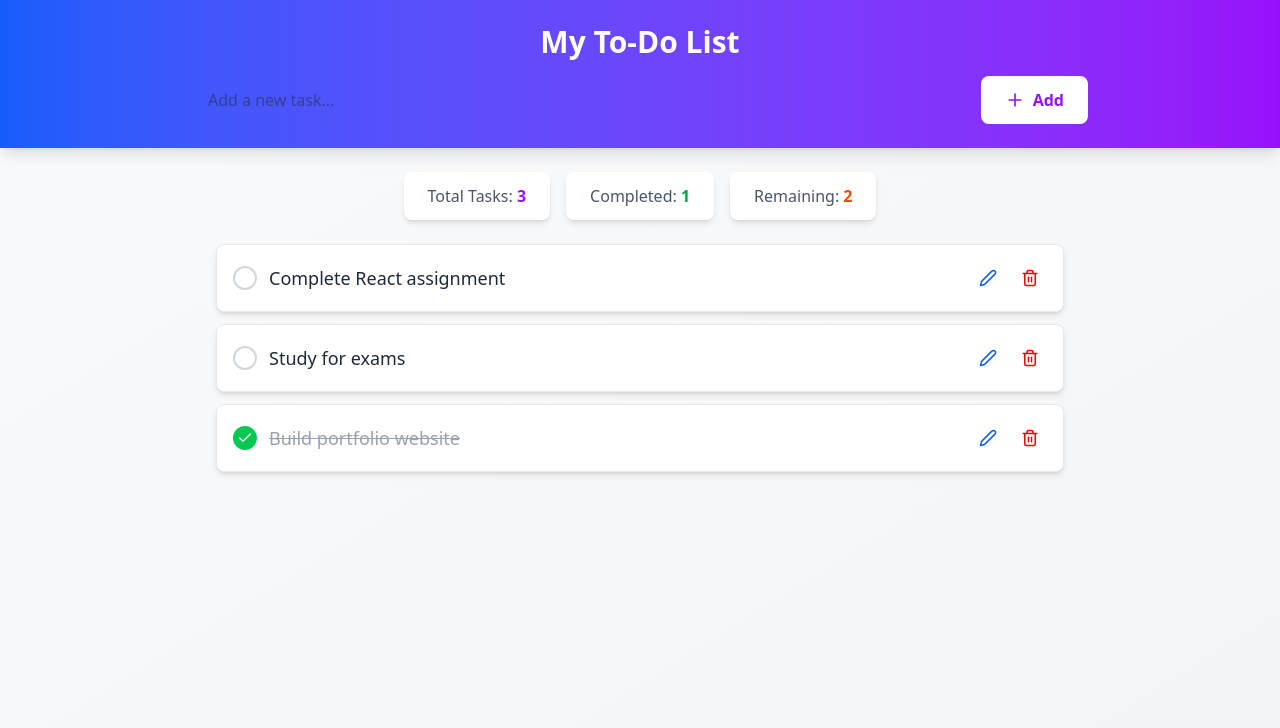
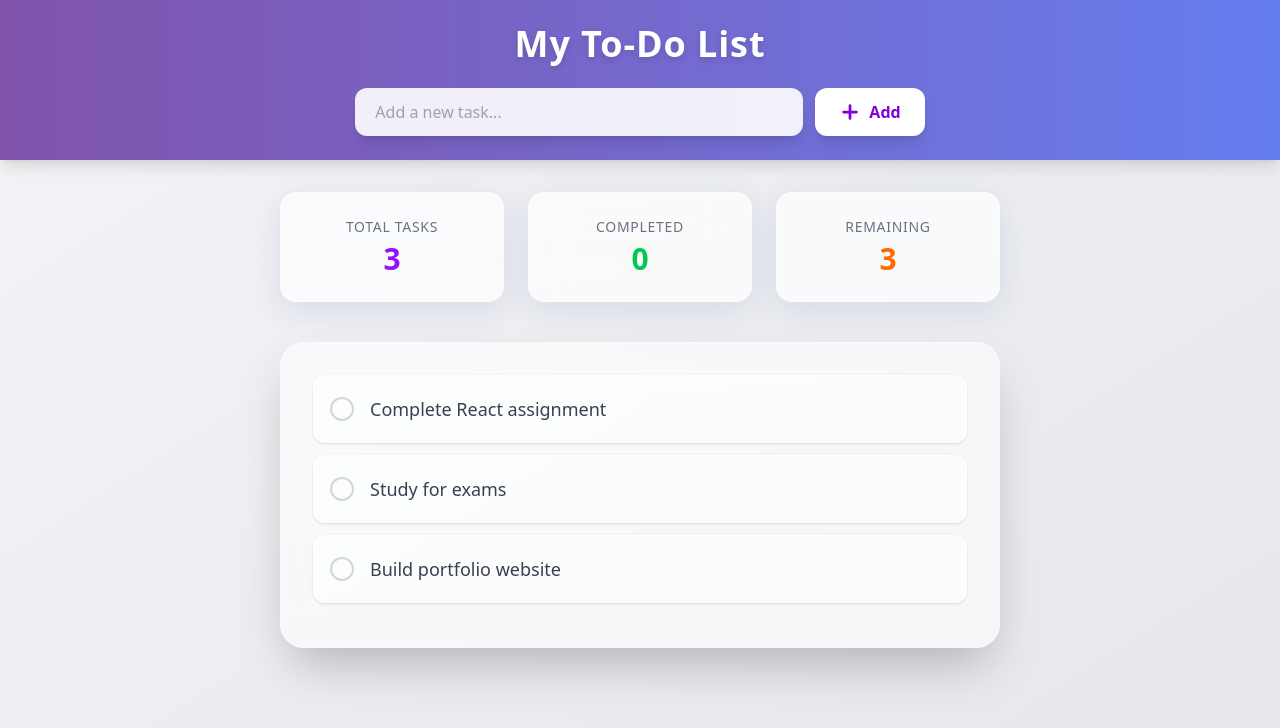
Before and after one commit to AdityaGaikar91/to-do-list, a React (Vite) app: page / in a window 1280 px wide. Shown: the top 728 px of the page. Built offline with nearby package versions, Linux system fonts and the light colour scheme.

Commit message:
Add styling and UI improvements

```diff
--- a/src/App.css
+++ /dev/null
@@ -1 +0,0 @@
-@import "tailwindcss";
--- a/src/App.jsx
+++ b/src/App.jsx
@@ -1,78 +1,75 @@
-import React, { useState } from 'react'
-import Header from './components/Header';
-import ToDoList from './components/ToDoList';
+import React, { useState } from "react";
+import Header from "./components/Header";
+import ToDoList from "./components/ToDoList";
 
 const App = () => {
   const [todos, setTodos] = useState([
-    { id: 1, text: 'Complete React assignment', completed: false },
-    { id: 2, text: 'Study for exams', completed: false },
-    { id: 3, text: 'Build portfolio website', completed: true }
+    { id: 1, text: "Complete React assignment", completed: false },
+    { id: 2, text: "Study for exams", completed: false },
+    { id: 3, text: "Build portfolio website", completed: false },
   ]);
 
-  // Add new todo
   const addTodo = (text) => {
-    const newTodo = {
-      id: Date.now(),
-      text: text,
-      completed: false
-    };
-    setTodos([newTodo, ...todos]);
+    setTodos([{ id: Date.now(), text, completed: false }, ...todos]);
   };
 
-  // Toggle todo completion
   const toggleTodo = (id) => {
     setTodos(
-      todos.map((todo) =>
-        todo.id === id ? { ...todo, completed: !todo.completed } : todo
+      todos.map((t) =>
+        t.id === id ? { ...t, completed: !t.completed } : t
       )
     );
   };
 
-  // Delete todo
   const deleteTodo = (id) => {
-    setTodos(todos.filter((todo) => todo.id !== id));
+    setTodos(todos.filter((t) => t.id !== id));
   };
 
-  // Edit todo
   const editTodo = (id, newText) => {
     setTodos(
-      todos.map((todo) =>
-        todo.id === id ? { ...todo, text: newText } : todo
+      todos.map((t) =>
+        t.id === id ? { ...t, text: newText } : t
       )
     );
   };
 
-  const completedCount = todos.filter((todo) => todo.completed).length;
-  const totalCount = todos.length;
+  const completed = todos.filter((t) => t.completed).length;
 
   return (
-    <div className="min-h-screen bg-gradient-to-br from-gray-50 to-gray-100">
+    <div className="min-h-screen bg-gradient-to-br from-gray-100 to-gray-200 flex flex-col font-sans text-gray-900">
       <Header onAdd={addTodo} />
 
-      <main className="max-w-4xl mx-auto p-6">
-        {/* Stats */}
-        <div className="mb-6 flex gap-4 justify-center">
-          <div className="bg-white px-6 py-3 rounded-lg shadow-md">
-            <span className="text-gray-600">Total Tasks: </span>
-            <span className="font-bold text-purple-600">{totalCount}</span>
+      <main className="flex-1 max-w-3xl w-full px-6 mx-auto pt-48 pb-12">
+        <div className="grid grid-cols-3 gap-6 mb-10">
+          <div className="stat-card">
+            <p className="text-gray-500 text-sm font-medium uppercase tracking-wider">Total Tasks</p>
+            <h2 className="text-3xl font-bold text-purple-600 mt-1">{todos.length}</h2>
           </div>
-          <div className="bg-white px-6 py-3 rounded-lg shadow-md">
-            <span className="text-gray-600">Completed: </span>
-            <span className="font-bold text-green-600">{completedCount}</span>
+
+          <div className="stat-card">
+            <p className="text-gray-500 text-sm font-medium uppercase tracking-wider">Completed</p>
+            <h2 className="text-3xl font-bold text-green-500 mt-1">{completed}</h2>
           </div>
-          <div className="bg-white px-6 py-3 rounded-lg shadow-md">
-            <span className="text-gray-600">Remaining: </span>
-            <span className="font-bold text-orange-600">{totalCount - completedCount}</span>
+
+          <div className="stat-card">
+            <p className="text-gray-500 text-sm font-medium uppercase tracking-wider">Remaining</p>
+            <h2 className="text-3xl font-bold text-orange-500 mt-1">{todos.length - completed}</h2>
           </div>
         </div>
 
-        {/* Todo List */}
-        <ToDoList
-          todos={todos}
-          onToggle={toggleTodo}
-          onDelete={deleteTodo}
-          onEdit={editTodo}
-        />
+        <div className="glass-wrapper p-8 rounded-3xl shadow-2xl mb-8 min-h-[300px]">
+          {todos.length === 0 ? (
+            <div className="flex flex-col items-center justify-center h-full py-12 text-center">
+              <div className="w-16 h-16 bg-purple-100 rounded-full flex items-center justify-center mb-4">
+                <span className="text-2xl">📝</span>
+              </div>
+              <p className="text-xl text-gray-500 font-medium">No tasks yet</p>
+              <p className="text-gray-400 mt-2">Add a task above to get started!</p>
+            </div>
+          ) : (
+            <ToDoList todos={todos} onToggle={toggleTodo} onDelete={deleteTodo} onEdit={editTodo} />
+          )}
+        </div>
       </main>
     </div>
   );
--- a/src/components/Header.jsx
+++ b/src/components/Header.jsx
@@ -1,41 +1,45 @@
-import React, { useState } from 'react';
-import { Plus, Trash2, Check, Edit2, X } from 'lucide-react';
+import React, { useState } from "react";
+import { Plus } from "lucide-react";
 
 const Header = ({ onAdd }) => {
-  const [inputValue, setInputValue] = useState('');
+  const [inputValue, setInputValue] = useState("");
 
-  const handleSubmit = (e) => {
-    e.preventDefault();
+  const submit = () => {
     if (inputValue.trim()) {
       onAdd(inputValue);
-      setInputValue('');
+      setInputValue("");
     }
   };
 
   return (
-    <header className="bg-gradient-to-r from-blue-600 to-purple-600 text-white p-6 shadow-lg">
-      <div className="max-w-4xl mx-auto">
-        <h1 className="text-3xl font-bold mb-4 text-center">My To-Do List</h1>
-        <form onSubmit={handleSubmit} className="flex gap-2">
+    <header
+      className="fixed top-0 left-0 right-0 py-6 px-6 flex justify-center shadow-lg z-10 bg-gradient-to-r from-[#7f53ac] to-[#647dee] text-white"
+    >
+      <div className="w-full max-w-3xl text-center">
+        <h1 className="text-4xl font-bold text-center text-white tracking-wide drop-shadow-md">
+          My To-Do List
+        </h1>
+
+        <div className="mt-6 flex w-full gap-3 justify-center">
           <input
             type="text"
             value={inputValue}
             onChange={(e) => setInputValue(e.target.value)}
+            onKeyDown={(e) => e.key === "Enter" && submit()}
             placeholder="Add a new task..."
-            className="flex-1 px-4 py-3 rounded-lg text-gray-800 focus:outline-none focus:ring-2 focus:ring-purple-300"
+            className="w-full max-w-md px-5 py-3 rounded-xl text-gray-800 bg-white/90 placeholder-gray-500 border-0 shadow-lg focus:ring-4 focus:ring-purple-300/50 focus:outline-none transition-all"
           />
+
           <button
-            type="submit"
-            className="bg-white text-purple-600 px-6 py-3 rounded-lg font-semibold hover:bg-purple-50 transition-colors flex items-center gap-2"
+            onClick={submit}
+            className="px-6 py-3 rounded-xl bg-white text-purple-700 font-bold flex items-center gap-2 shadow-lg hover:bg-purple-50 hover:scale-105 active:scale-95 transition-all duration-200"
           >
-            <Plus size={20} />
-            Add
+            <Plus size={22} strokeWidth={3} /> Add
           </button>
-        </form>
+        </div>
       </div>
     </header>
   );
 };
 
-
-export default Header
+export default Header;
--- a/src/components/ToDoItem.jsx
+++ b/src/components/ToDoItem.jsx
@@ -1,58 +1,48 @@
-import { Check, Edit2, Trash2, X } from 'lucide-react';
-import React, { useState } from 'react'
-
+import React, { useState } from "react";
+import { Check, Edit2, Trash2, X } from "lucide-react";
 
 const ToDoItem = ({ todo, onToggle, onDelete, onEdit }) => {
-  const [isEditing, setIsEditing] = useState(false);
-  const [editValue, setEditValue] = useState(todo.text);
+  const [edit, setEdit] = useState(false);
+  const [value, setValue] = useState(todo.text);
 
-  const handleEdit = () => {
-    if (editValue.trim() && editValue !== todo.text) {
-      onEdit(todo.id, editValue);
+  const handleSave = () => {
+    if (value.trim()) {
+      onEdit(todo.id, value);
+      setEdit(false);
     }
-    setIsEditing(false);
   };
 
   const handleCancel = () => {
-    setEditValue(todo.text);
-    setIsEditing(false);
+    setValue(todo.text);
+    setEdit(false);
   };
 
   return (
-    <li className="bg-white p-4 rounded-lg shadow-md hover:shadow-lg transition-shadow border border-gray-200">
-      <div className="flex items-center gap-3">
-        {/* Complete Button */}
+    <li className="flex items-center justify-between p-4 mb-3 rounded-xl bg-white/60 border border-white/50 shadow-sm hover:shadow-md hover:bg-white/80 transition-all duration-200 group">
+      <div className="flex items-center gap-4 w-full">
         <button
           onClick={() => onToggle(todo.id)}
-          className={`flex-shrink-0 w-6 h-6 rounded-full border-2 flex items-center justify-center transition-colors ${
+          className={`w-6 h-6 rounded-full border-2 flex items-center justify-center transition-all duration-200 ${
             todo.completed
-              ? 'bg-green-500 border-green-500'
-              : 'border-gray-300 hover:border-green-500'
+              ? "bg-green-500 border-green-500 scale-110"
+              : "border-gray-300 hover:border-purple-400"
           }`}
         >
-          {todo.completed && <Check size={16} className="text-white" />}
+          {todo.completed && <Check className="text-white" size={14} strokeWidth={3} />}
         </button>
 
-        {/* Task Text or Edit Input */}
-        <div className="flex-1">
-          {isEditing ? (
+        {edit ? (
           <input
-              type="text"
-              value={editValue}
-              onChange={(e) => setEditValue(e.target.value)}
-              onKeyDown={(e) => {
-                if (e.key === 'Enter') handleEdit();
-                if (e.key === 'Escape') handleCancel();
-              }}
-              className="w-full px-3 py-2 border border-purple-300 rounded focus:outline-none focus:ring-2 focus:ring-purple-500"
+            value={value}
+            onChange={(e) => setValue(e.target.value)}
+            onKeyDown={(e) => e.key === "Enter" && handleSave()}
+            className="flex-1 px-3 py-2 bg-white/50 border border-purple-200 rounded-lg focus:outline-none focus:ring-2 focus:ring-purple-300 text-gray-800"
             autoFocus
           />
         ) : (
           <span
-              className={`text-lg ${
-                todo.completed
-                  ? 'line-through text-gray-400'
-                  : 'text-gray-800'
+            className={`text-lg flex-1 transition-all duration-200 ${
+              todo.completed ? "line-through text-gray-400 decoration-gray-400" : "text-gray-700 font-medium"
             }`}
           >
             {todo.text}
@@ -60,20 +50,19 @@ const ToDoItem = ({ todo, onToggle, onDelete, onEdit }) => {
         )}
       </div>
 
-        {/* Action Buttons */}
-        <div className="flex gap-2">
-          {isEditing ? (
+      <div className="flex gap-2 opacity-0 group-hover:opacity-100 transition-opacity duration-200 ml-4">
+        {edit ? (
           <>
             <button
-                onClick={handleEdit}
-                className="p-2 text-green-600 hover:bg-green-50 rounded transition-colors"
+              onClick={handleSave}
+              className="text-green-600 hover:bg-green-100 p-2 rounded-lg transition-colors"
               title="Save"
             >
               <Check size={18} />
             </button>
             <button
               onClick={handleCancel}
-                className="p-2 text-gray-600 hover:bg-gray-50 rounded transition-colors"
+              className="text-gray-500 hover:bg-gray-200 p-2 rounded-lg transition-colors"
               title="Cancel"
             >
               <X size={18} />
@@ -82,15 +71,15 @@ const ToDoItem = ({ todo, onToggle, onDelete, onEdit }) => {
         ) : (
           <>
             <button
-                onClick={() => setIsEditing(true)}
-                className="p-2 text-blue-600 hover:bg-blue-50 rounded transition-colors"
+              onClick={() => setEdit(true)}
+              className="text-blue-500 hover:bg-blue-50 p-2 rounded-lg transition-colors"
               title="Edit"
             >
               <Edit2 size={18} />
             </button>
             <button
               onClick={() => onDelete(todo.id)}
-                className="p-2 text-red-600 hover:bg-red-50 rounded transition-colors"
+              className="text-red-500 hover:bg-red-50 p-2 rounded-lg transition-colors"
               title="Delete"
             >
               <Trash2 size={18} />
@@ -98,10 +87,8 @@ const ToDoItem = ({ todo, onToggle, onDelete, onEdit }) => {
           </>
         )}
       </div>
-      </div>
     </li>
   );
 };
 
-
-export default ToDoItem
+export default ToDoItem;
--- a/src/components/ToDoList.jsx
+++ b/src/components/ToDoList.jsx
@@ -1,22 +1,13 @@
-import React from 'react'
-import ToDoItem from './ToDoItem';
-
+import React from "react";
+import ToDoItem from "./ToDoItem";
 
 const ToDoList = ({ todos, onToggle, onDelete, onEdit }) => {
-  if (todos.length === 0) {
-    return (
-      <div className="text-center py-12 text-gray-400">
-        <p className="text-xl">No tasks yet. Add one to get started!</p>
-      </div>
-    );
-  }
-
   return (
-    <ul className="space-y-3">
-      {todos.map((todo) => (
+    <ul className="space-y-4">
+      {todos.map((t) => (
         <ToDoItem
-          key={todo.id}
-          todo={todo}
+          key={t.id}
+          todo={t}
           onToggle={onToggle}
           onDelete={onDelete}
           onEdit={onEdit}
@@ -26,6 +17,4 @@ const ToDoList = ({ todos, onToggle, onDelete, onEdit }) => {
   );
 };
 
-
-
-export default ToDoList
+export default ToDoList;
--- a/src/index.css
+++ b/src/index.css
@@ -1 +1,41 @@
 @import "tailwindcss";
+
+@layer components {
+  .glass-card {
+    background: rgba(255, 255, 255, 0.7);
+    backdrop-filter: blur(20px);
+    border: 1px solid rgba(255, 255, 255, 0.5);
+    box-shadow: 0 8px 32px 0 rgba(31, 38, 135, 0.1);
+    transition: all 0.3s ease;
+  }
+
+  .stat-card {
+    @apply p-6 rounded-2xl text-center hover:-translate-y-1 transition-all duration-300;
+    background: rgba(255, 255, 255, 0.7);
+    backdrop-filter: blur(20px);
+    border: 1px solid rgba(255, 255, 255, 0.5);
+    box-shadow: 0 8px 32px 0 rgba(31, 38, 135, 0.1);
+  }
+
+  .glass-wrapper {
+    background: rgba(255, 255, 255, 0.6);
+    backdrop-filter: blur(20px);
+    border: 1px solid rgba(255, 255, 255, 0.4);
+  }
+
+  .input-glass {
+    background: rgba(255, 255, 255, 0.9);
+    backdrop-filter: blur(10px);
+    border: 1px solid rgba(255, 255, 255, 0.3);
+  }
+}
+
+body {
+  font-family: 'Inter', -apple-system, BlinkMacSystemFont, 'Segoe UI', 'Roboto', sans-serif;
+  -webkit-font-smoothing: antialiased;
+  -moz-osx-font-smoothing: grayscale;
+}
+
+input::placeholder {
+  color: rgb(156 163 175);
+}
```
Also changed, not shown: vite.config.js (+2 -5 lines), 1 other file (tests, documents, lock files or other folders). Lines whose indentation alone changed are shown as unchanged.
